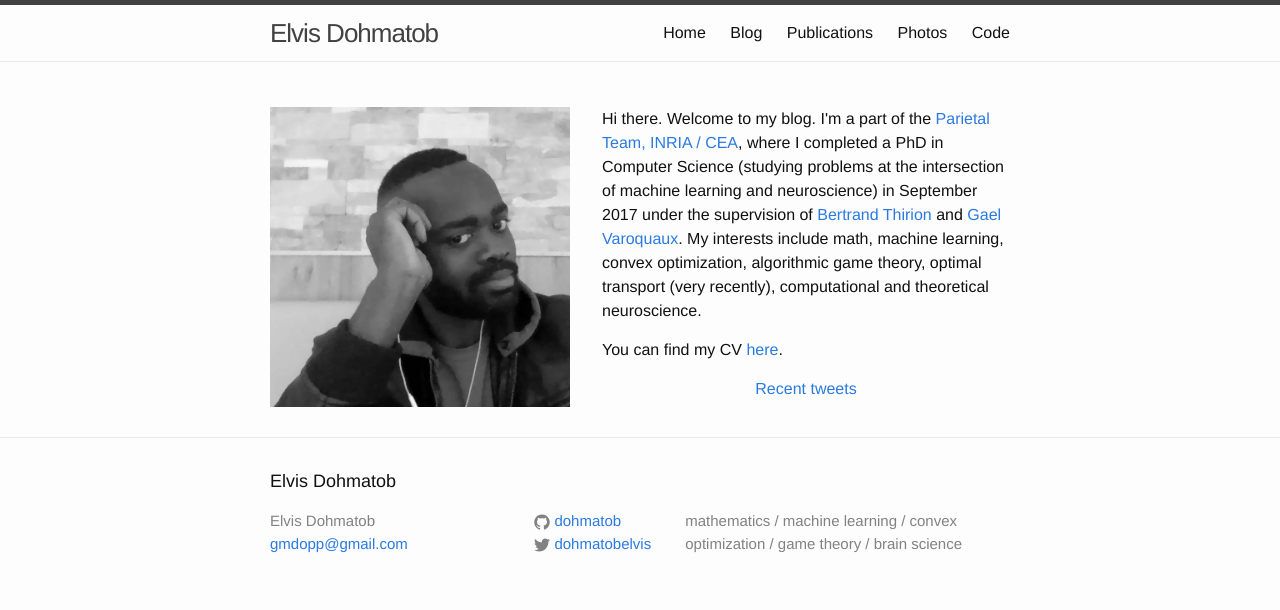
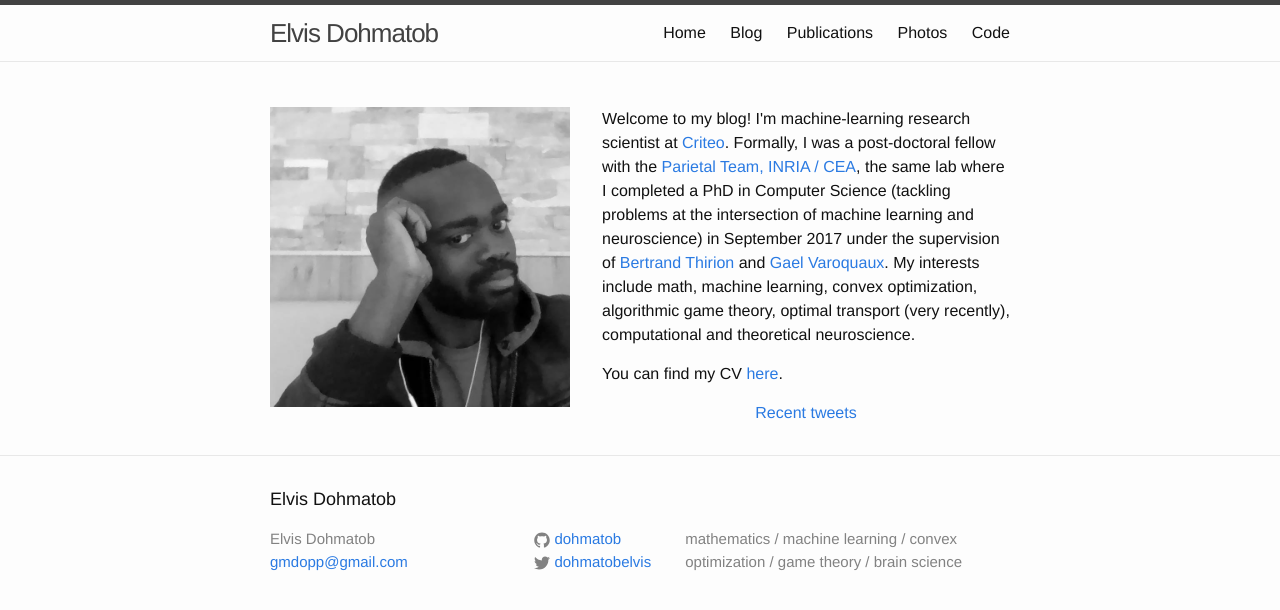
Before and after one commit to dohmatob/dohmatob.github.io, a Jekyll site: the page built from index.md, in a window 1280 px wide. Shown: the top 610 px of the page. Built offline with Jekyll 4.4.1, drawn with Linux system fonts in a browser that asks for light colours; comment, search, counter and statistics services are not loaded.

```diff
--- a/index.md
+++ b/index.md
@@ -7,12 +7,15 @@
 <img style="float: left; margin-right: 2em;" width="300px" src="/assets/photo.jpg" />
 
 <p>
-Hi there. Welcome to my blog. I'm a part of the
-<a href="https://team.inria.fr/parietal/"> Parietal Team, INRIA / CEA</a>, where I completed a PhD
-in Computer Science (studying problems at the intersection of machine learning and neuroscience)
+Welcome to my blog! I'm machine-learning research scientist at <a href="https://www.criteo.com">Criteo</a>. Formally, I was a
+post-doctoral fellow with the
+<a href="https://team.inria.fr/parietal/"> Parietal Team, INRIA / CEA</a>, the same lab where I completed
+a PhD in Computer Science (tackling problems at the intersection of machine learning and neuroscience)
 in September 2017 under the supervision of
 <a href="https://team.inria.fr/parietal/bertrand-thirions-page/">Bertrand Thirion</a> and
 <a href="http://gael-varoquaux.info/">Gael Varoquaux</a>.
+
+
 My interests include math, machine learning,
 convex optimization, algorithmic game theory, optimal transport (very recently), computational and theoretical neuroscience.
 </p>
```
Also changed, not shown: _includes/gtag.js (added, +9 -0 lines), _includes/head.html (+6 -6 lines), 3 other files.
